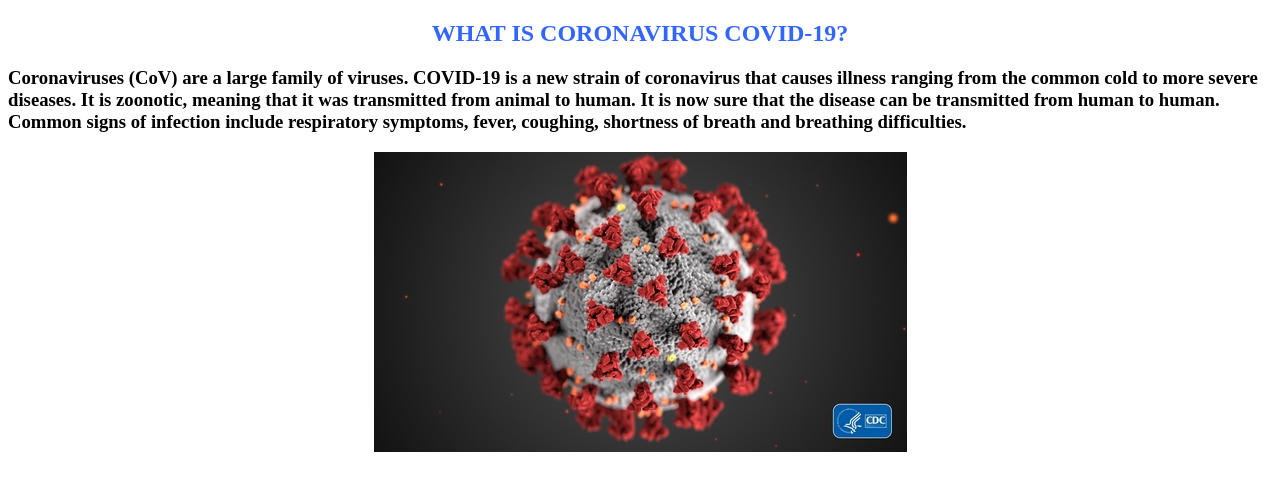
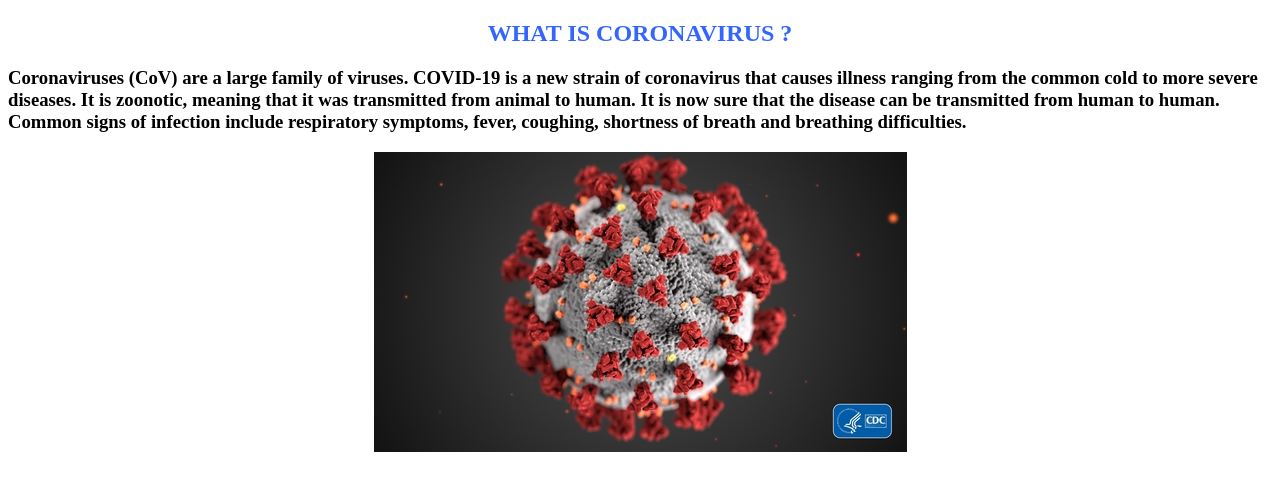
Before and after one commit to zirax007/corona, a plain HTML site: page index.html in a window 1280 px wide. Drawn offline with Linux system fonts and the light colour scheme.

Commit message:
modification du titre

```diff
--- a/index.html
+++ b/index.html
@@ -11,7 +11,7 @@
     <body>
 
         <div class="header">
-             <h2>WHAT IS CORONAVIRUS COVID-19?</h2>
+             <h2>WHAT IS CORONAVIRUS ?</h2>
         </div>
 
            <div class="parag1">
```
